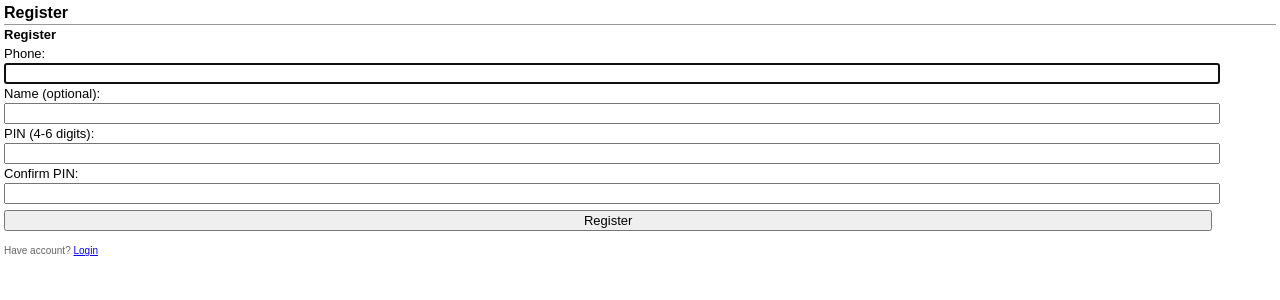
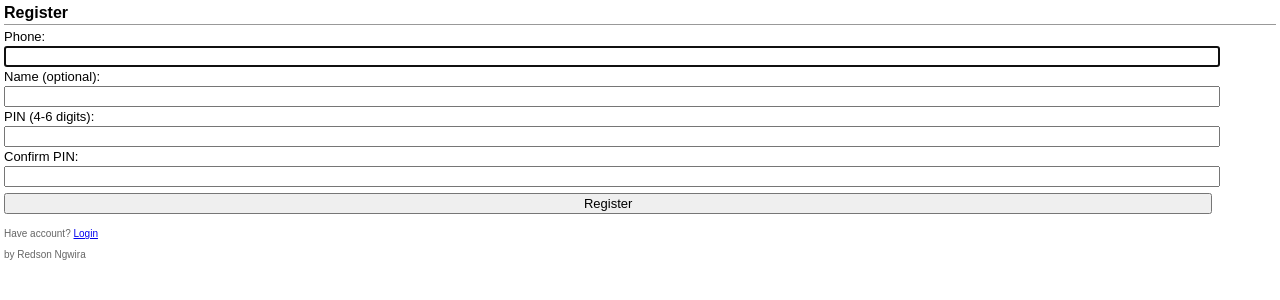
Before and after one commit to redson-ngwira/redchats-feature-phone, a Django app: page /accounts/register/ in a window 1280 px wide. Shown: the top 300 px of the page. Run offline with Django 5.2, Linux system fonts and the light colour scheme.

Commit message:
Add README and creator credit on login/register pages
- README with full documentation, architecture, usage guide
- "by Redson Ngwira" credit on login and register screens
- Removed duplicate h2 titles from login/register (same fix as other pages)

```diff
--- a/templates/accounts/login.html
+++ b/templates/accounts/login.html
@@ -1,6 +1,5 @@
 {% extends "base.html" %}
 {% block content %}
-<h2>Login</h2>
 {% if form.errors %}
 {% for error in form.non_field_errors %}
 <div class="err">{{ error }}</div>
@@ -13,5 +12,6 @@
 <input type="submit" value="Login"/>
 </form>
 <p class="hint">New? <a href="{% url 'accounts:register' %}">Register</a></p>
+<p class="hint">by Redson Ngwira</p>
 {% endblock %}
 {% block nav %}{% endblock %}
--- a/templates/accounts/register.html
+++ b/templates/accounts/register.html
@@ -1,6 +1,5 @@
 {% extends "base.html" %}
 {% block content %}
-<h2>Register</h2>
 {% if form.errors %}
 {% for field in form %}
 {% for error in field.errors %}
@@ -20,5 +19,6 @@
 <input type="submit" value="Register"/>
 </form>
 <p class="hint">Have account? <a href="{% url 'accounts:login' %}">Login</a></p>
+<p class="hint">by Redson Ngwira</p>
 {% endblock %}
 {% block nav %}{% endblock %}
```
Also changed, not shown: README.md (added).
